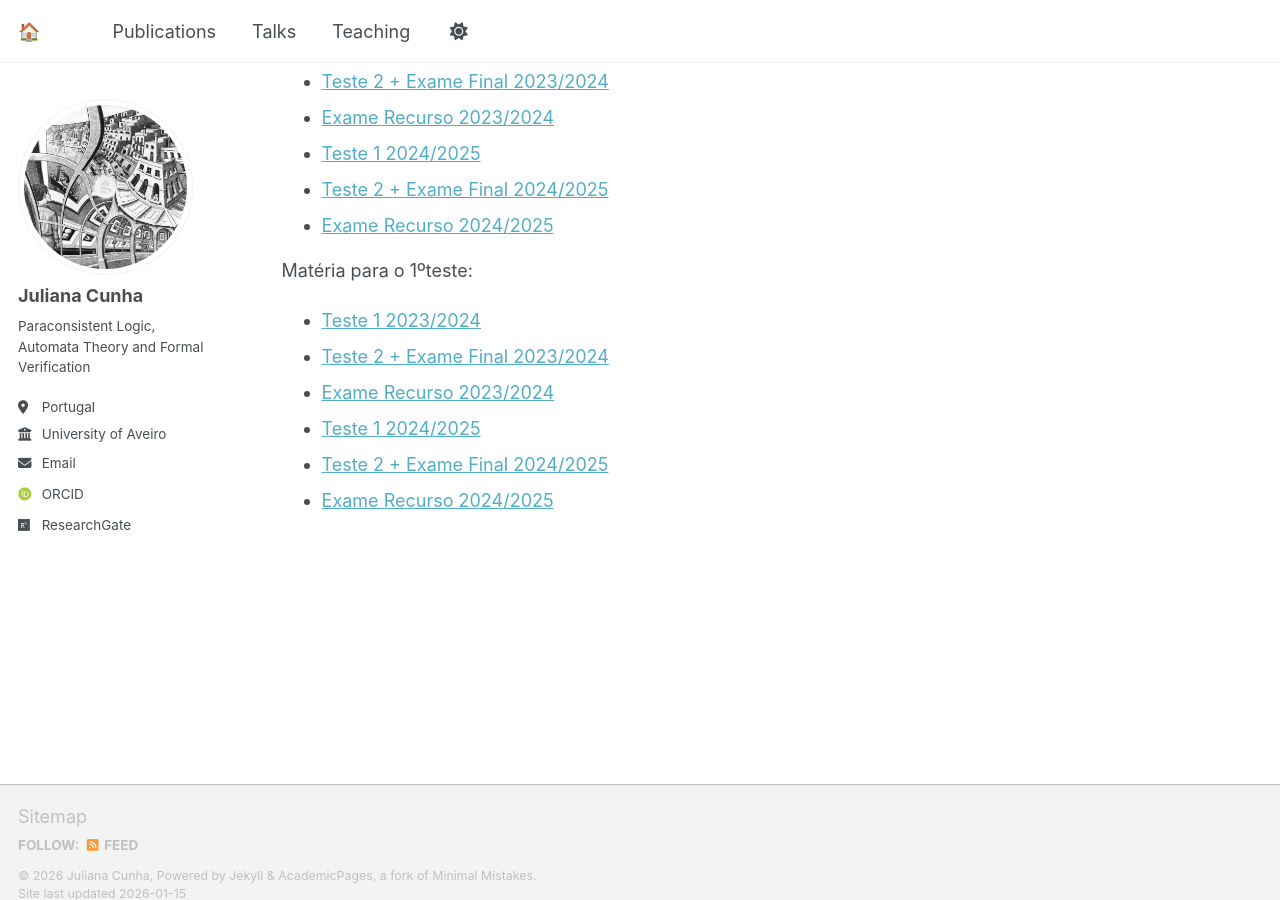
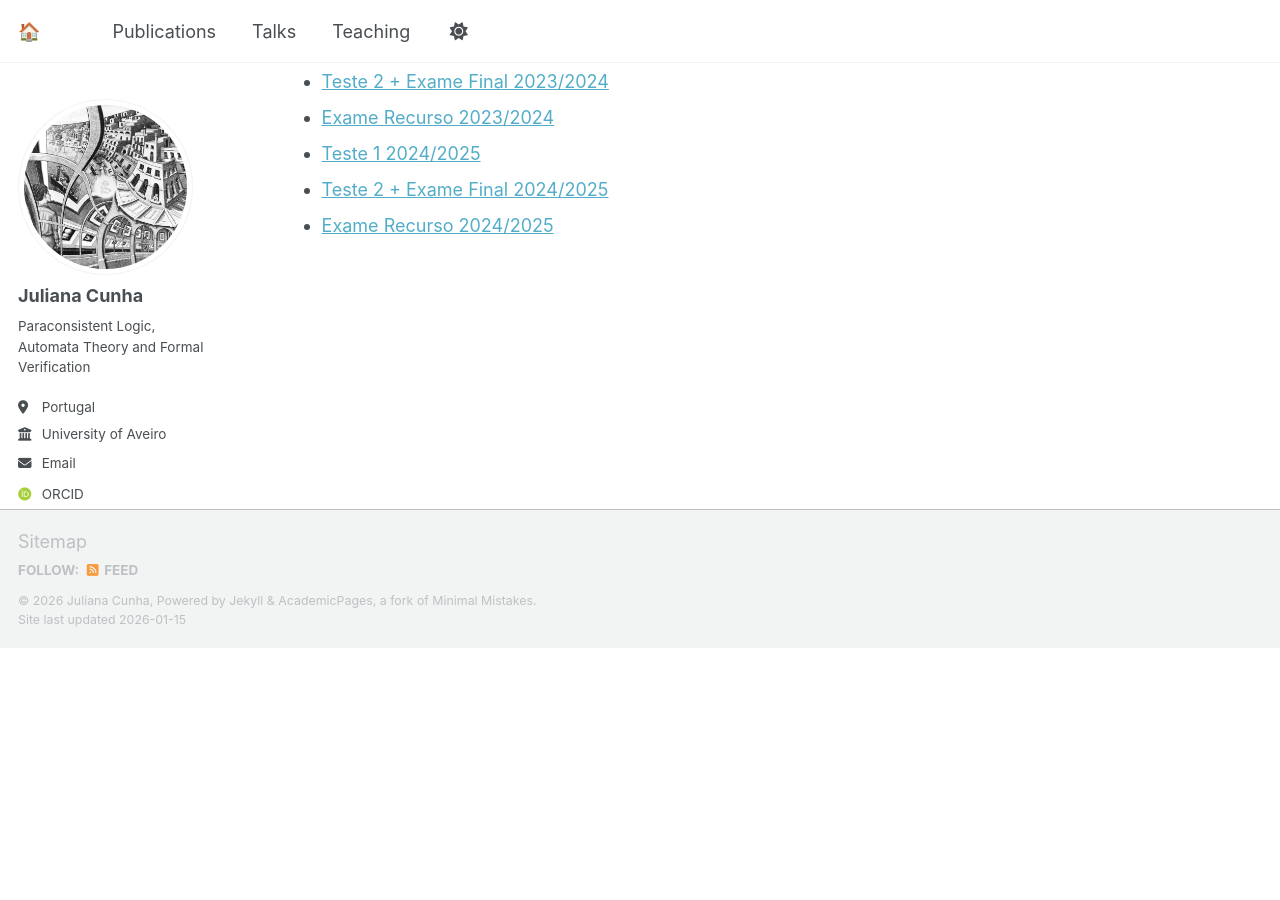
Before and after one commit to juliana-cunha/juliana-cunha.github.io, a Jekyll site: the page built from _pages/teaching.md, in a window 1280 px wide and 900 px high, scrolled down 596 px. Built offline with Jekyll 4.4.1, drawn with Linux system fonts in a browser that asks for light colours; some web fonts are replaced; a script that is not in the unit is left out; after the commit the page ends 1243 px from its top, so only the background shows below that.

Commit message:
Update teaching.md

```diff
--- a/_pages/teaching.md
+++ b/_pages/teaching.md
@@ -26,12 +26,3 @@ Materia para o 2ºteste:
 - [Teste 1 2024/2025](https://juliana-cunha.github.io/files/Teste1%202024%20(2).pdf)
 - [Teste 2 + Exame Final 2024/2025](https://juliana-cunha.github.io/files/Exame%20final%202024%20(2).pdf)
 - [Exame Recurso 2024/2025](https://juliana-cunha.github.io/files/Exame%20de%20recurso%202024%20(2).pdf)
-
-
-Matéria para o 1ºteste:
-- [Teste 1 2023/2024](https://juliana-cunha.github.io/files/Teste1_2023.pdf)
-- [Teste 2 + Exame Final 2023/2024](https://juliana-cunha.github.io/files/ExameFinal_2023.pdf)
-- [Exame Recurso 2023/2024](https://juliana-cunha.github.io/files/Recurso_2023.pdf)
-- [Teste 1 2024/2025](https://juliana-cunha.github.io/files/Teste1_2024.pdf)
-- [Teste 2 + Exame Final 2024/2025](https://juliana-cunha.github.io/files/ExameFinal_2024.pdf)
-- [Exame Recurso 2024/2025](https://juliana-cunha.github.io/files/Recurso_2024.pdf)
```
